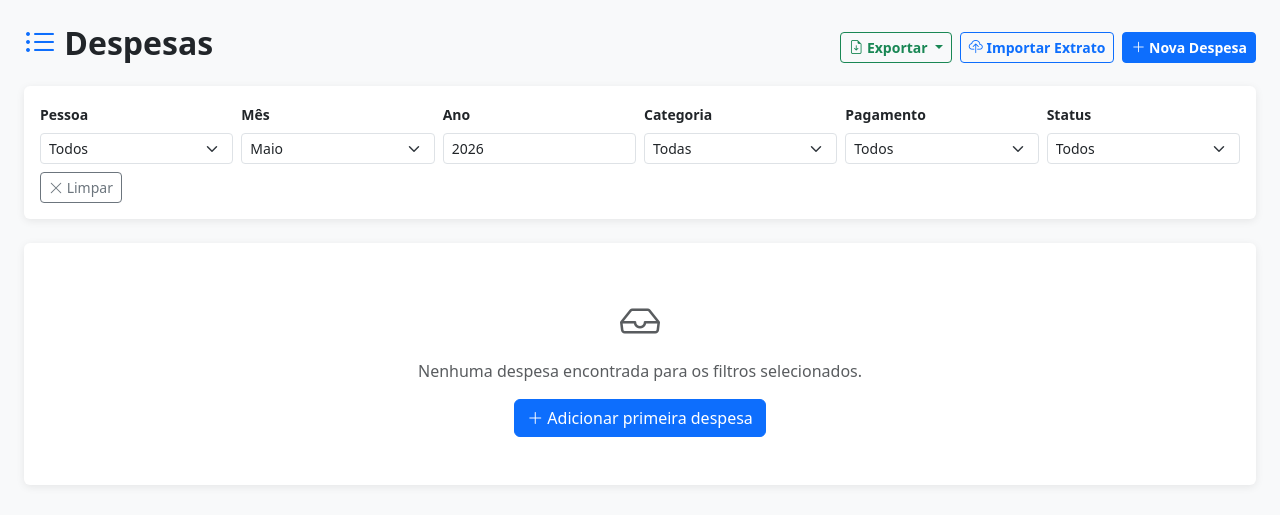
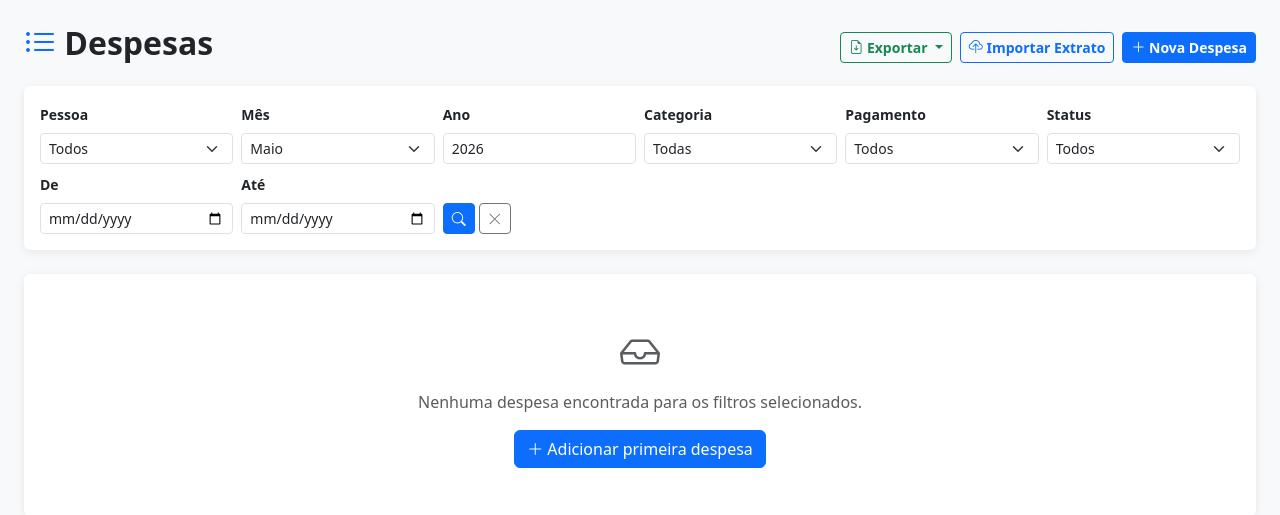
Before and after one commit to tpaixao13/controledegastos, a Flask app: page /expenses/ in a window 1280 px wide. Shown: the part 62-577 px from the top of the page. Run offline with Flask 3, Linux system fonts and the light colour scheme; the visitor is signed in with stand-in values (Sample User, id 1); some libraries are stand-ins or nearby versions.

Commit message:
auto(Edit): list.html"

```diff
--- a/app/templates/expenses/list.html
+++ b/app/templates/expenses/list.html
@@ -91,9 +91,22 @@
           <option value="pago" {{ 'selected' if filters.paid == 'pago' }}>Pago</option>
         </select>
       </div>
-      <div class="col-auto">
+      <div class="col-md-2">
+        <label class="form-label small fw-semibold">De</label>
+        <input type="date" name="date_from" value="{{ filters.date_from }}"
+               class="form-control form-control-sm" id="date_from">
+      </div>
+      <div class="col-md-2">
+        <label class="form-label small fw-semibold">Até</label>
+        <input type="date" name="date_to" value="{{ filters.date_to }}"
+               class="form-control form-control-sm" id="date_to">
+      </div>
+      <div class="col-auto d-flex gap-1 align-items-end">
+        <button type="submit" class="btn btn-primary btn-sm">
+          <i class="bi bi-search"></i>
+        </button>
         <a href="{{ url_for('expenses.index') }}" class="btn btn-outline-secondary btn-sm">
-          <i class="bi bi-x-lg"></i> Limpar
+          <i class="bi bi-x-lg"></i>
         </a>
       </div>
     </form>
```
